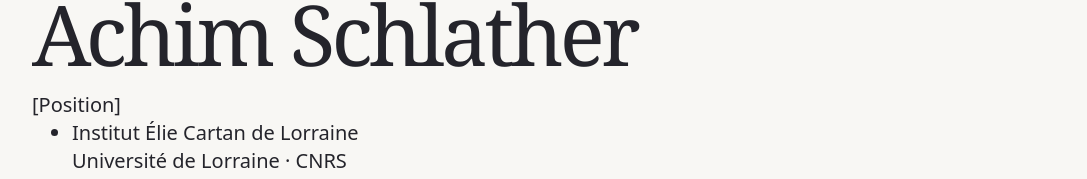
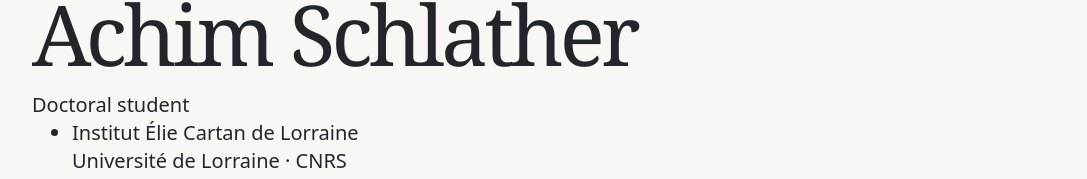
Before and after one commit to AchimSchlather/AchimSchlather.github.io, a plain HTML site: page index.html in a window 1280 px wide. Shown: the part 103-282 px from the top of the page, without its empty margins (96-1183 px from the left). Drawn offline with Linux system fonts and the light colour scheme.

Commit message:
Update position text to 'Doctoral student'

```diff
--- a/index.html
+++ b/index.html
@@ -167,7 +167,7 @@
     <header class="intro">
       <h1>Achim Schlather</h1>
       <div class="affiliation">
-        <p class="position">[Position]</p>
+        <p class="position">Doctoral student</p>
         <ul class="affiliation-list" role="list">
         <li>
         Institut Élie Cartan de Lorraine<br>
```
